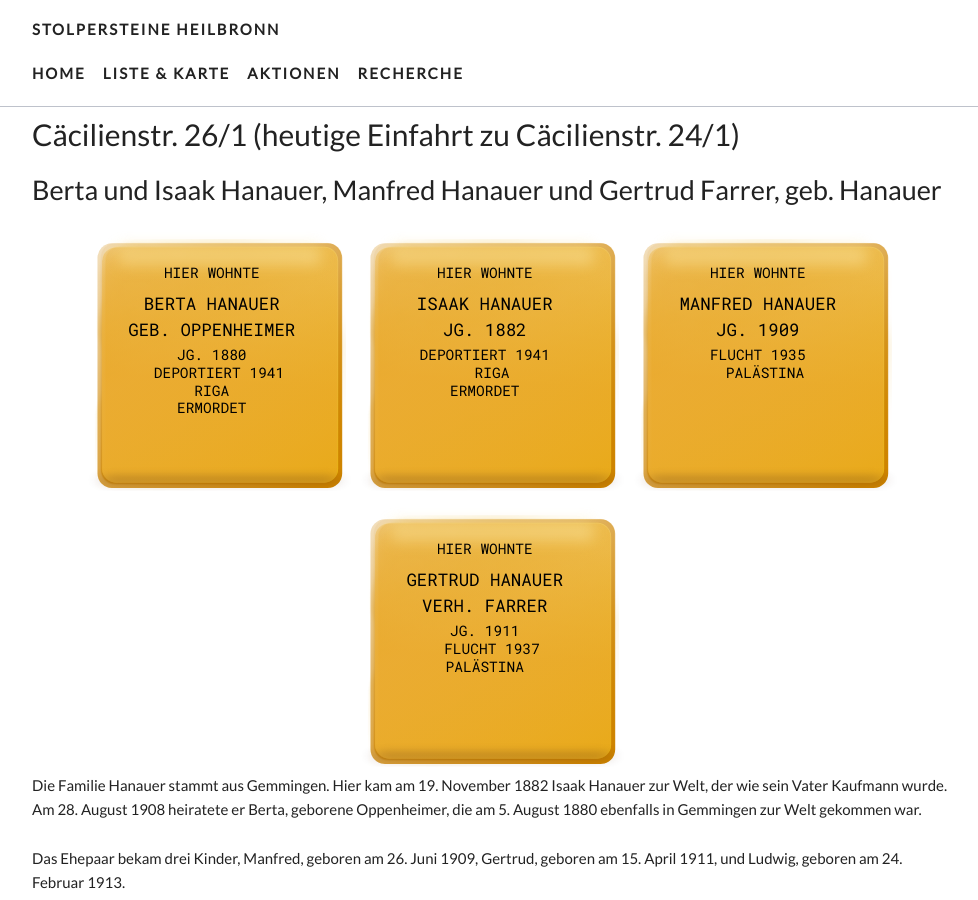
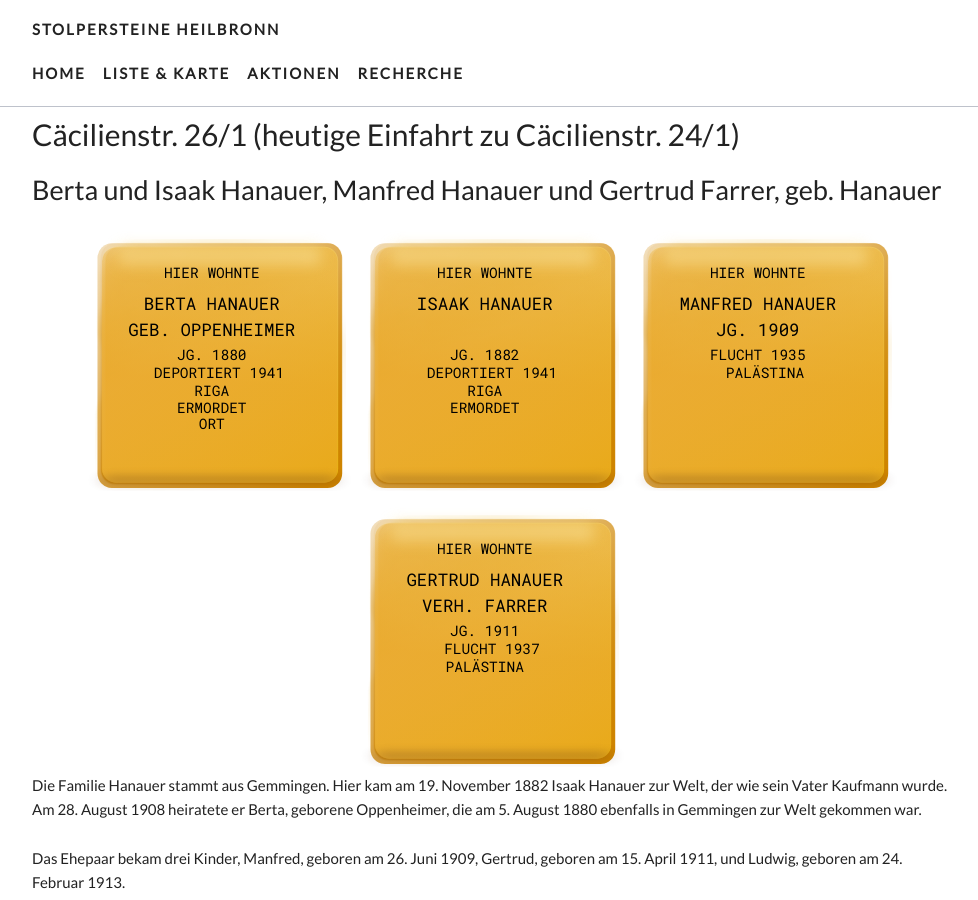
Before and after one commit to opendata-heilbronn/stolpersteine, a Jekyll site: the page built from _list/caecilienstr-26.markdown, in a window 1280 px wide and 900 px high. Shown: the whole window, without its empty margins (148-1126 px from the left). Built offline with Jekyll 4.4.1, drawn with Linux system fonts in a browser that asks for light colours; nearby versions of some CDN libraries; some web fonts are replaced.

Commit message:
Updated Caecilienstr 26

```diff
--- a/_list/caecilienstr-26.markdown
+++ b/_list/caecilienstr-26.markdown
@@ -11,14 +11,15 @@ steine:
   - DEPORTIERT 1941
   - RIGA
   - ERMORDET
+  - ORT
   -
 - - HIER WOHNTE
   - ISAAK HANAUER
+  -
   - JG. 1882
   - DEPORTIERT 1941
   - RIGA
   - ERMORDET
-  -
   -
 - - HIER WOHNTE
   - MANFRED HANAUER
```
